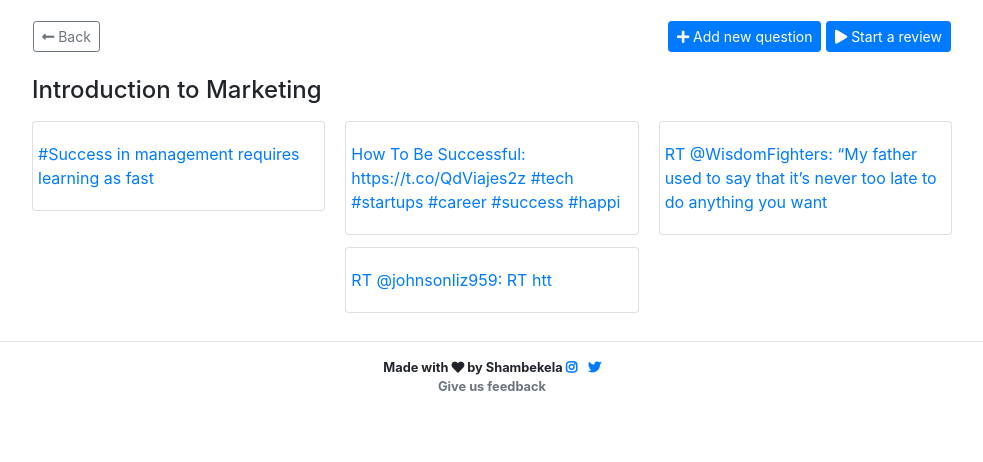
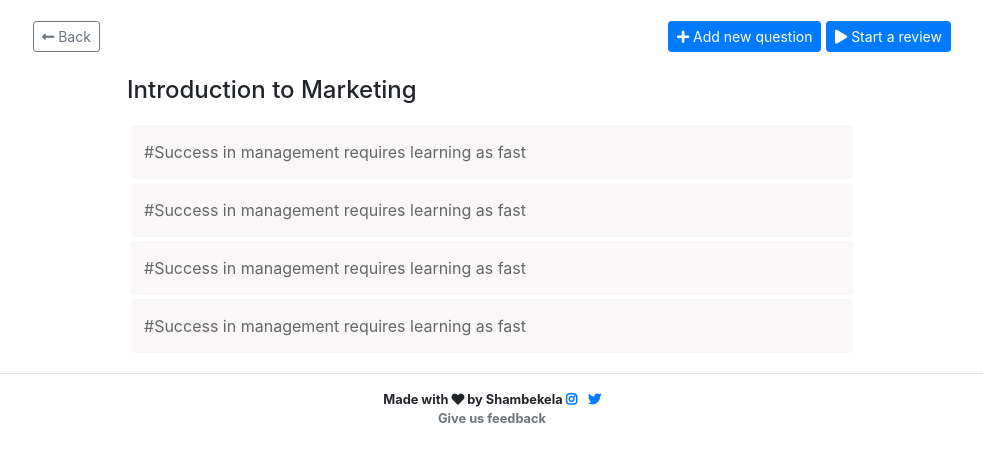
Before and after one commit to shambekela/kelaa, a Flask app: page /c/1 in a window 1280 px wide. Shown: the part 61-523 px from the top of the page, without its empty margins (148-1131 px from the left). Run offline with Flask 2, Linux system fonts and the light colour scheme; the visitor is signed in with stand-in values (Sample User, id 1); some libraries are stand-ins or nearby versions.

Commit message:
Front end

```diff
--- a/app/main/forms.py
+++ b/app/main/forms.py
@@ -11,6 +11,11 @@ class ProfileForm(FlaskForm):
 	receive_email = BooleanField('Subscriber to email notification', validators=[])
 	update = SubmitField('update')
 
+class AddChannelForm(FlaskForm):
+	channel = StringField('Channel', validators=[DataRequired(), Length(4, 128)])
+	description = StringField('Description', widget=TextArea())
+	submit = SubmitField('Done')
+
 class AddQuestionForm(FlaskForm):
 	question = StringField('Question', validators=[DataRequired()])
 	answer_page = StringField('Answer page')
--- a/app/main/static/css/style.css
+++ b/app/main/static/css/style.css
@@ -5,6 +5,10 @@
 
 a.app-title{
 	text-decoration: none
+}
+
+div.modal-content {
+	background-color: #d2c7c7;
 }
 
 /** home.html **/
@@ -53,7 +57,26 @@ div.question-card .card-body .card-text a:hover {
 	text-decoration: none;
 }
 
-/** add question .html **/
+
+/** channel.html **/
+
+div.question-card .card-body {
+	padding: 15px;
+	margin-left: 5px;
+}
+
+div.question-card {
+	background-color: #d2c7c724;
+	margin: 4px;
+	border: 0;
+}
+
+div.question-card .card-text a {
+	color: #666;
+}
+
+div.question-card .card-body{}
+/** add question.html **/
 textarea {
   resize: none;
 }
--- a/app/main/templates/channel.html
+++ b/app/main/templates/channel.html
@@ -21,45 +21,25 @@
     		</div>
     	</div>
     	<div class="row">
-    		<div class="col-md-10 m-auto pb-2 pt-2">
+    		<div class="col-md-8 m-auto pb-2 pt-2">
     			<h4>Introduction to Marketing</h4>
     		</div>
     	</div>
     	<div class="row justify-content-center question-card-container">
-			<div class="col-md-10">
-				<div class="card-columns">
+			<div class="col-md-8">
+				<div class="">
+    				{% for a in range(1, 5) %}
     					<div class="card question-card">
 		    				<div class="card-body">
 		    					<div class="row d-flex">
-	    						<div class="card-text"><a href="#">#Success in management requires learning as fast</a> </div>
+		    						<div class="card-text ml-2">
+		    							<a href="#">#Success in management requires learning as fast</a>
+		    						</div>
 		    					</div>
 		    				</div>
 		    				<a href="{{ url_for('main.channel', channel_key=bb) }}"><span></span></a>
 		    			</div>
-    				<div class="card question-card">
-	    				<div class="card-body">
-	    					<div class="row d-flex">
-	    						<div class="card-text"><a href="#">How To Be Successful: https://t.co/QdViajes2z #tech #startups #career #success #happi</a> </div>
-	    					</div>
-	    				</div>
-	    				<a href="{{ url_for('main.channel', channel_key=bb) }}"><span></span></a>
-	    			</div>
-    				<div class="card question-card">
-	    				<div class="card-body">
-	    					<div class="row d-flex">
-	    						<div class="card-text"><a href="#">RT @johnsonliz959: RT htt</a> </div>
-	    					</div>
-	    				</div>
-	    				<a href="{{ url_for('main.channel', channel_key=bb) }}"><span></span></a>
-	    			</div>
-    				<div class="card question-card">
-	    				<div class="card-body">
-	    					<div class="row d-flex">
-	    						<div class="card-text"><a href="#">RT @WisdomFighters: “My father used to say that it’s never too late to do anything you want</a> </div>
-	    					</div>
-	    				</div>
-	    				<a href="{{ url_for('main.channel', channel_key=bb) }}"><span></span></a>
-	    			</div>
+    				{% endfor %}
     			</div>
     		</div>
     	</div>
@@ -75,7 +55,7 @@
 	          <span aria-hidden="true">&times;</span>
 	        </button>
 	      </div>
-	      <div class="modal-body bg-secondary text-light">
+	      <div class="modal-body text-light">
 	        <div id="carouselExampleControls" class="carousel slide" data-interval="false">
 			  <div class="carousel-inner p-5 text-center">
 			    {% if tweet %}
--- a/app/main/views.py
+++ b/app/main/views.py
@@ -1,7 +1,7 @@
 from app import db, moment
 from app.main import main
 from app.models import User
-from app.main.forms import ProfileForm, AddQuestionForm
+from app.main.forms import ProfileForm, AddQuestionForm, AddChannelForm
 
 from flask import render_template, current_app, request, redirect, url_for, jsonify, session
 from flask_login import current_user, login_required, logout_user
@@ -22,7 +22,14 @@ def landing():
 @main.route('/home')
 @login_required
 def home():
-	return render_template('home.html')
+	form = AddChannelForm()
+
+	if form.validate_on_submit():
+		pass
+
+	articles = [('Introduction to marketing'), ('Finance for CEOs'), ('Atomic Habits - James Clear')]
+
+	return render_template('home.html', form=form, articles=articles)
 
 @main.route('/c/<channel_key>')
 @login_required
@@ -38,7 +45,7 @@ def add_question(channel_key):
 	if form.validate_on_submit():
 		pass
 
-	return render_template('add_question.html', form=form)
+	return render_template('add_question.html', form=form, channel_key=channel_key)
 
 @main.route('/profile/<username>')
 def profile(username):
```
Also changed, not shown: app/main/templates/add_question.html (+6 -1 lines), app/main/templates/home.html (+9 -6 lines). Lines whose indentation alone changed are shown as unchanged.
